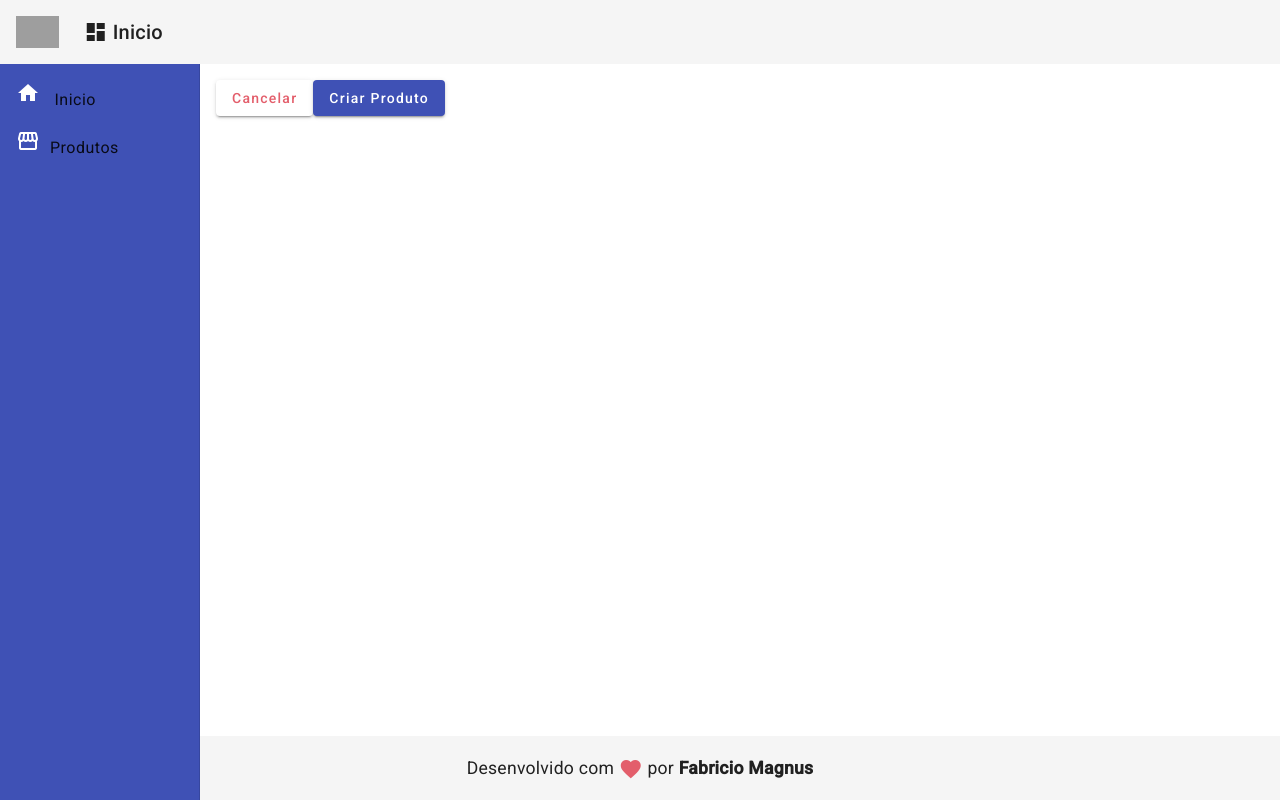
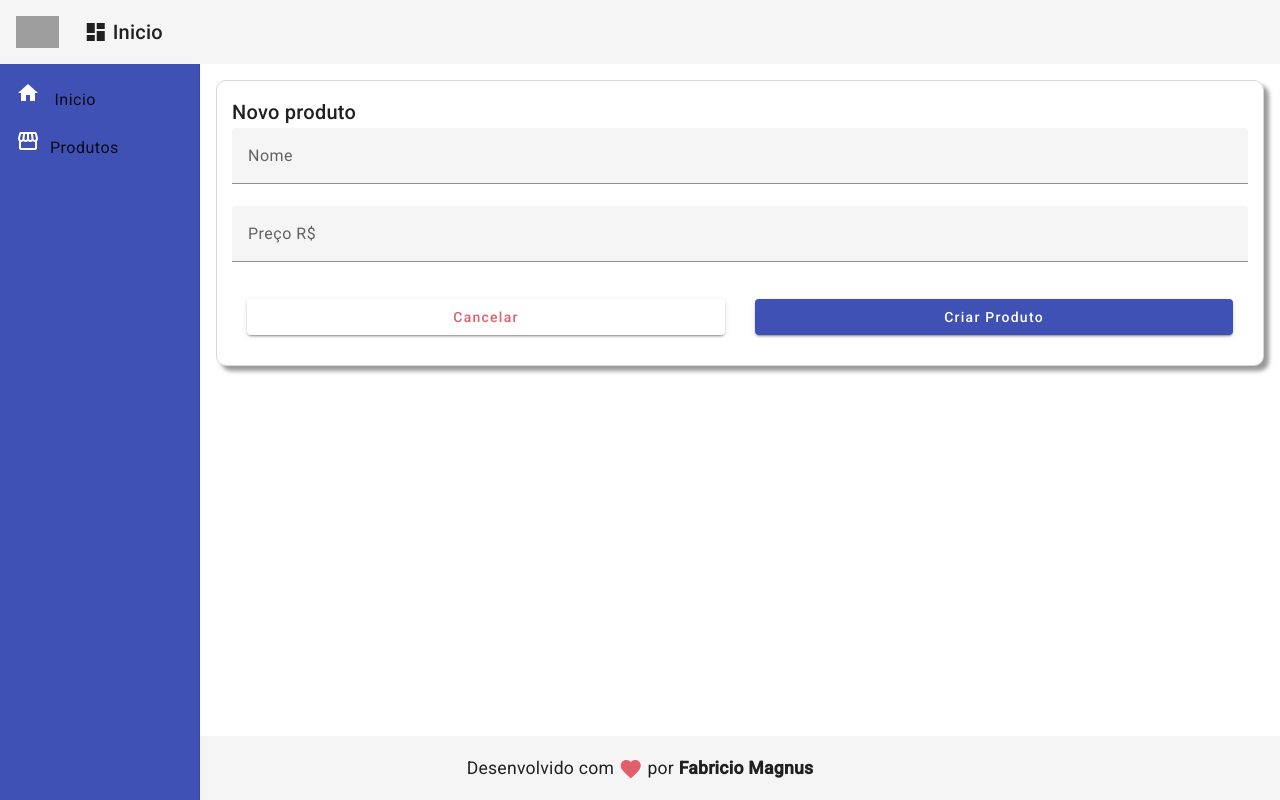
Before and after one commit to FabricioMagnus/crud_angular, an Angular app: page /products/create in a window 1280 px wide. Built offline with nearby package versions, Linux system fonts and the light colour scheme; grey boxes are pictures that could not be loaded.

Commit message:
add: formulario para cadastro de produto

```diff
--- a/src/app/components/product/product-create/product-create.component.css
+++ b/src/app/components/product/product-create/product-create.component.css
@@ -0,0 +1,22 @@
+form{
+    display: flex;
+    flex-direction: column;
+}
+
+div{
+    display: flex;
+    flex-direction: row;
+}
+
+button{
+    margin: 15px;
+    height: 70px;
+    width: 50%;
+}
+
+.card{
+    padding: 15px;
+    box-shadow: 5px 5px 4px #999;
+    border: 1px solid rgb(216, 215, 215);
+    border-radius: 10px;
+}
--- a/src/app/components/product/product-create/product-create.component.html
+++ b/src/app/components/product/product-create/product-create.component.html
@@ -1,4 +1,27 @@
-<button mat-raised-button (click)="cancel()" appRed>Cancelar</button>
-<button mat-raised-button (click)="createProduct()" color="primary">
-  Criar Produto
-</button>
+<mat-card class="card">
+  <mat-card-title> Novo produto </mat-card-title>
+  <form action="">
+    <mat-form-field>
+      <input
+        matInput
+        placeholder="Nome"
+        [(ngModel)]="product.name"
+        name="name"
+      />
+    </mat-form-field>
+    <mat-form-field>
+      <input
+        matInput
+        placeholder="Preço R$"
+        [(ngModel)]="product.price"
+        name="price"
+      />
+    </mat-form-field>
+  </form>
+  <div>
+    <button mat-raised-button (click)="cancel()" appRed>Cancelar</button>
+    <button mat-raised-button (click)="createProduct()" color="primary">
+      Criar Produto
+    </button>
+  </div>
+</mat-card>
--- a/src/app/components/product/product-create/product-create.component.ts
+++ b/src/app/components/product/product-create/product-create.component.ts
@@ -1,3 +1,4 @@
+import { Product } from './../product.model';
 import { Router } from '@angular/router';
 import { ProductService } from './../product.service';
 import { Component, OnInit } from '@angular/core';
@@ -8,12 +9,20 @@
   styleUrls: ['./product-create.component.css'],
 })
 export class ProductCreateComponent implements OnInit {
+  product: Product = {
+    name: '',
+    price: null,
+  };
+
   constructor(private productService: ProductService, private router: Router) {}
 
   ngOnInit(): void {}
 
   createProduct(): void {
-    this.productService.showMessage('Produto criado com sucesso!');
+    this.productService.create(this.product).subscribe(() => {
+      this.productService.showMessage('Produto criado com sucesso!');
+      this.router.navigate(['/products']);
+    });
   }
 
   cancel(): void {
--- a/src/app/components/product/product.model.ts
+++ b/src/app/components/product/product.model.ts
@@ -1,5 +1,5 @@
 export interface Product {
   id?: number;
   name: string;
-  price: number;
+  price: number | null;
 }
--- a/src/app/components/product/product.service.ts
+++ b/src/app/components/product/product.service.ts
@@ -1,11 +1,16 @@
+import { Product } from './product.model';
+import { HttpClient } from '@angular/common/http';
 import { Injectable } from '@angular/core';
 import { MatSnackBar } from '@angular/material/snack-bar';
+import { Observable } from 'rxjs/internal/Observable';
 
 @Injectable({
   providedIn: 'root',
 })
 export class ProductService {
-  constructor(private snackBar: MatSnackBar) {}
+  baseUrl = 'http://localhost:3001/products';
+
+  constructor(private snackBar: MatSnackBar, private http: HttpClient) {}
 
   showMessage(msg: string): void {
     this.snackBar.open(msg, 'X', {
@@ -14,4 +19,8 @@
       verticalPosition: 'top',
     });
   }
+
+  create(Product: Product): Observable<Product> {
+    return this.http.post<Product>(this.baseUrl, Product);
+  }
 }
```
Also changed, not shown: src/app/app.module.ts (+13 -4 lines), 1 other file (tests, documents, lock files or other folders).
